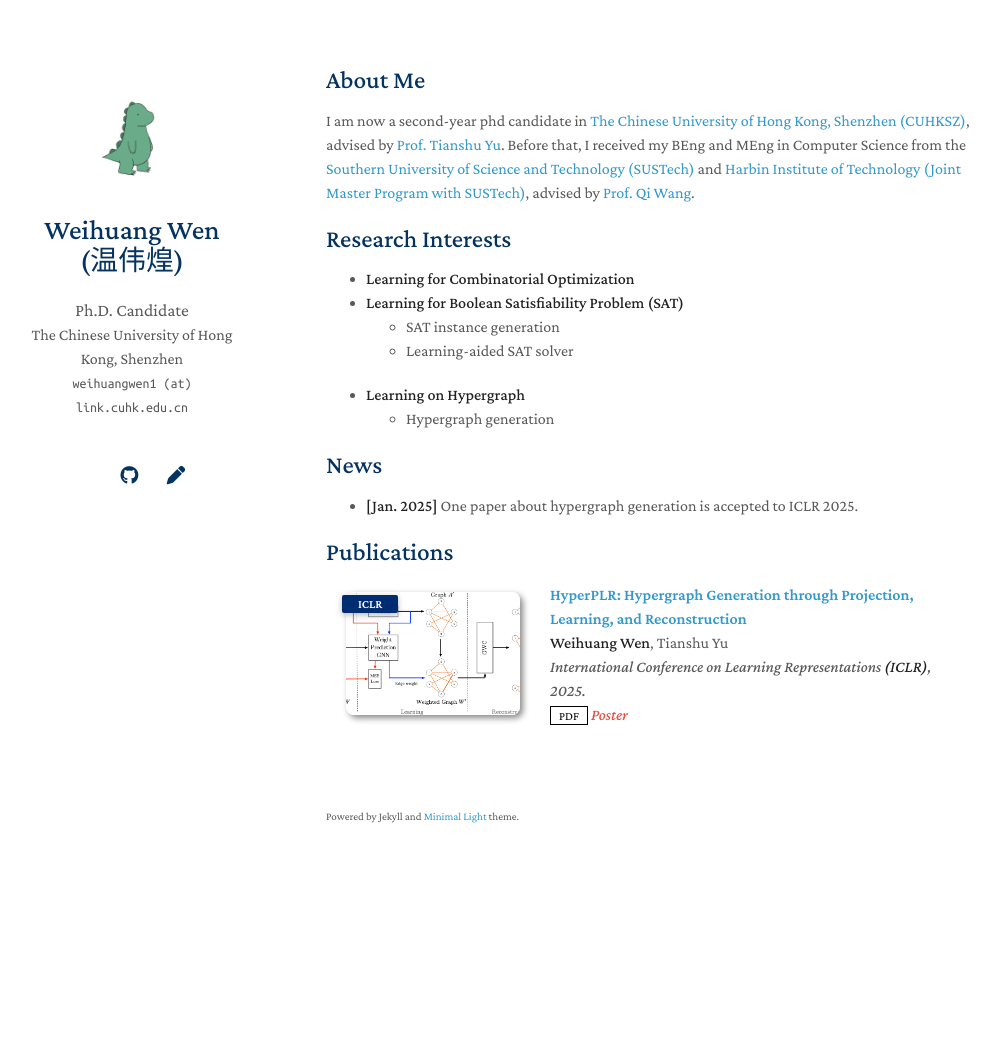
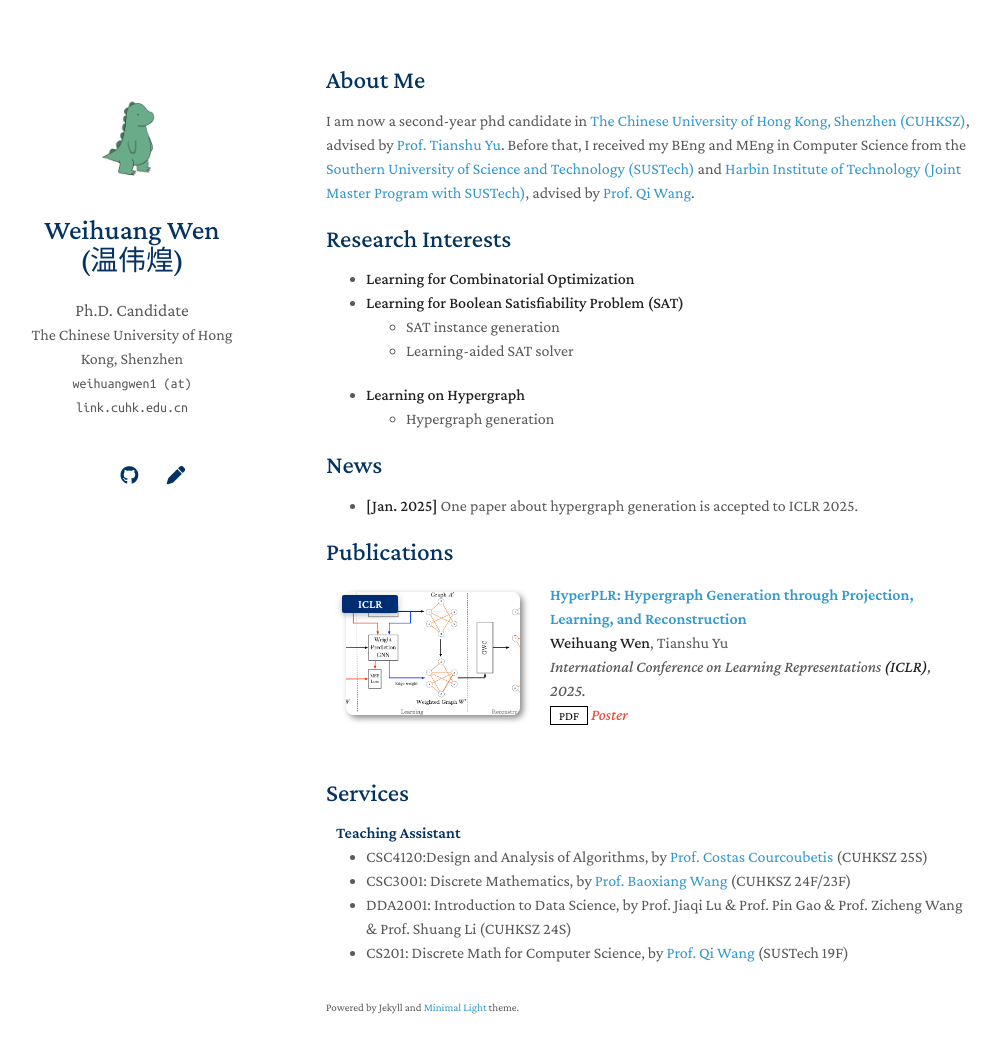
Before and after one commit to markwwen/markwwen.github.io, a Jekyll site: the page built from index.md, in a window 1280 px wide and 1088 px high. Shown: the top 1053 px of the window, without its empty margins (144-1144 px from the left). Built offline with Jekyll 4.4.1, drawn with Linux system fonts in a browser that asks for light colours; a style sheet for code colours, icons or effects is not loaded; our own code applies the rules of GitHub Pages for plain Markdown files.

Commit message:
update ta

```diff
--- a/Gemfile
+++ b/Gemfile
@@ -3,3 +3,5 @@ source "https://rubygems.org"
 gem "jekyll", "~> 3.8.5"
 
 gem "webrick", "~> 1.8"
+
+gem "rexml"
--- a/_includes/services.md
+++ b/_includes/services.md
@@ -1,4 +1,15 @@
 ## Services
+
+<h4 style="margin:0 10px 0;">Teaching Assistant</h4>
+
+<ul style="margin:0 0 5px;">
+  <li><autocolor>CSC4120:Design and Analysis of Algorithms, by <a href="https://sds.cuhk.edu.cn/en/teacher/473">Prof. Costas Courcoubetis</a> (CUHKSZ 25S)</autocolor></li>
+  <li><autocolor>CSC3001: Discrete Mathematics, by <a href="https://bxiangwang.github.io">Prof. Baoxiang Wang</a> (CUHKSZ 24F/23F)</autocolor></li>
+  <li><autocolor>DDA2001: Introduction to Data Science, by Prof. Jiaqi Lu & Prof. Pin Gao & Prof. Zicheng Wang & Prof. Shuang Li (CUHKSZ 24S)</autocolor></li>
+  <li><autocolor>CS201: Discrete Math for Computer Science, by <a href="https://dake98.github.io">Prof. Qi Wang</a> (SUSTech 19F)</autocolor></li>
+</ul>
+
+
 
 <!-- <h4 style="margin:0 10px 0;">Conference Reviewers</h4>
 
@@ -15,3 +26,5 @@
   <li><a href="https://www.springer.com/journal/11263"><autocolor>International Journal of Computer Vision (IJCV)</autocolor></a></li>
 </ul>
 -->
+
+<!-- #### Teaching Assistant -->
--- a/index.md
+++ b/index.md
@@ -4,7 +4,7 @@ layout: homepage
 
 ## About Me
 
-I am now a second-year phd candidate in [The Chinese University of Hong Kong, Shenzhen (CUHKSZ)](https://www.cuhk.edu.cn/), advised by [Prof. Tianshu Yu](https://mypage.cuhk.edu.cn/academics/yutianshu/). Before that, I received my BEng and MEng in Computer Science from the [Southern University of Science and Technology (SUSTech)](https://sustech.edu.cn/) and [Harbin Institute of Technology (Joint Master Program with SUSTech)](https://www.hit.edu.cn/), advised by [Prof. Qi Wang](https://dake98.github.io/).
+I am now a second-year phd candidate in [The Chinese University of Hong Kong, Shenzhen (CUHKSZ)](https://www.cuhk.edu.cn), advised by [Prof. Tianshu Yu](https://mypage.cuhk.edu.cn/academics/yutianshu). Before that, I received my BEng and MEng in Computer Science from the [Southern University of Science and Technology (SUSTech)](https://sustech.edu.cn) and [Harbin Institute of Technology (Joint Master Program with SUSTech)](https://www.hit.edu.cn), advised by [Prof. Qi Wang](https://dake98.github.io).
 
 
 ## Research Interests
@@ -21,3 +21,5 @@ I am now a second-year phd candidate in [The Chinese University of Hong Kong, Sh
 - **[Jan. 2025]** One paper about hypergraph generation is accepted to ICLR 2025.
 
 {% include_relative _includes/publications.md %}
+
+{% include_relative _includes/services.md %}
```
